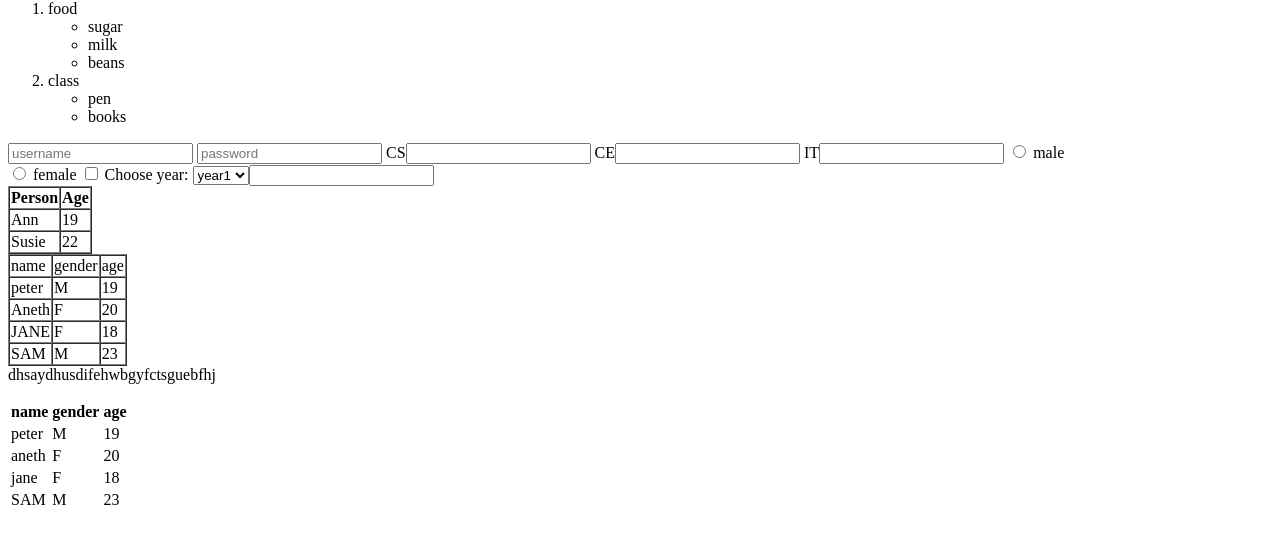
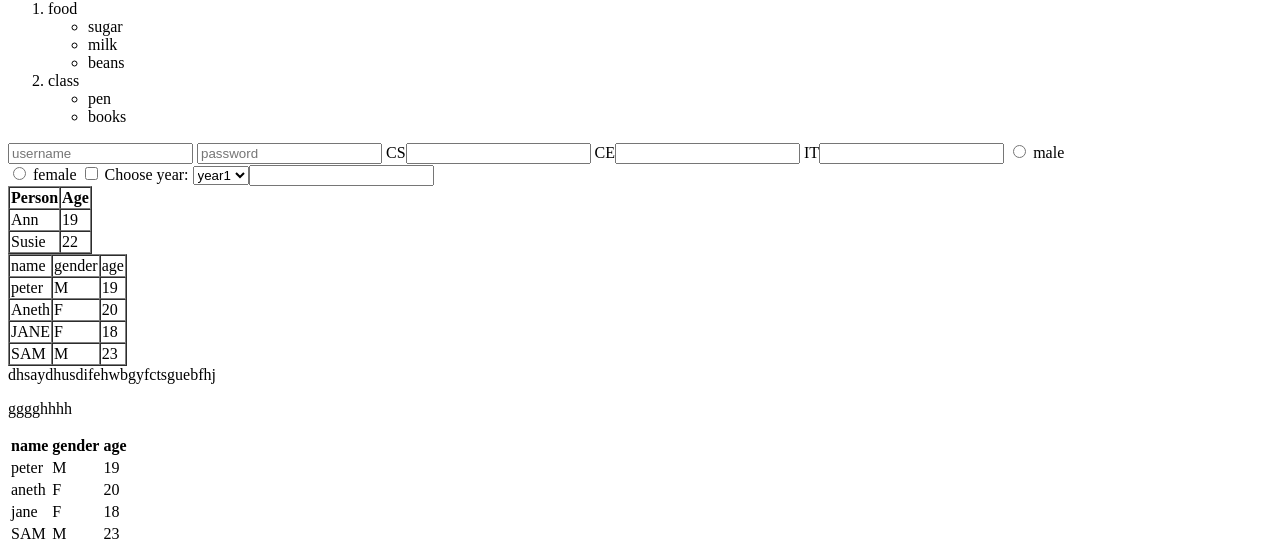
Before and after one commit to Hakizimana-baptiste/NPCMUSANZE, a plain HTML site: page index.html in a window 1280 px wide. Shown: the part 246-800 px from the top of the page. Drawn offline with Linux system fonts and the light colour scheme.

Commit message:
our firs

```diff
--- a/index.html
+++ b/index.html
@@ -94,6 +94,7 @@
 
 
 	<p> dhsaydhusdifehwbgyfctsguebfhj</p>
+	<p>gggghhhh</p>
 
   </body>
   </html>
```
